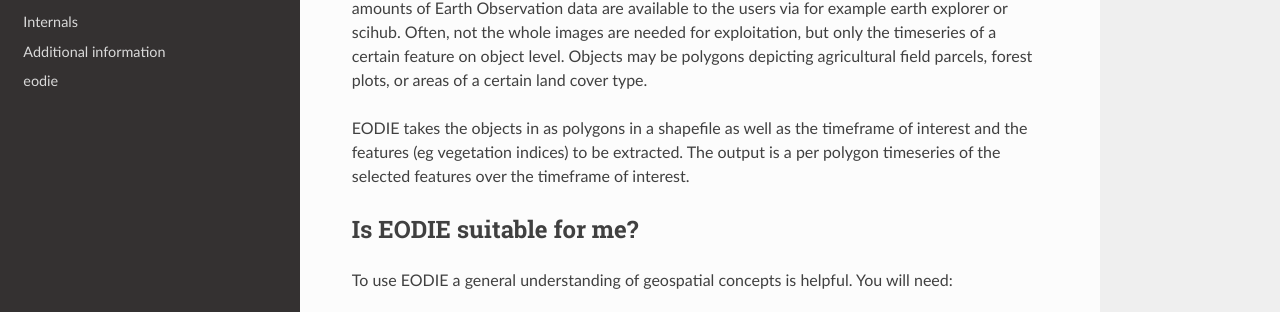
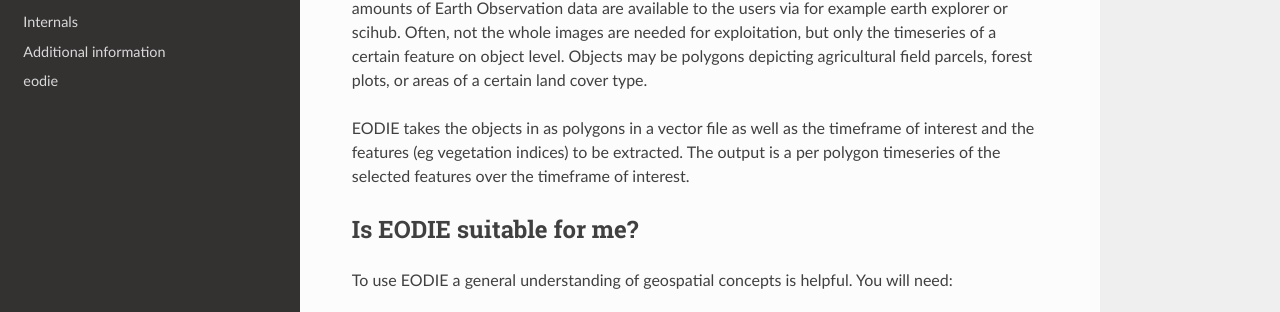
Before and after one commit to samumantha/EODIE, a Sphinx documentation site: the page built from docs/index.rst, in a window 1280 px wide and 900 px high. Shown: the part 339-651 px from the top of the window. Built offline with Sphinx 7.4.7 and the Read the Docs theme 2.0.0, drawn with Linux system fonts in a browser that asks for light colours.

Commit message:
Changed shapefile to vector file

```diff
--- a/docs/index.rst
+++ b/docs/index.rst
@@ -17,7 +17,7 @@ Earth Observation data are available to the users via for example earth explorer
 are needed for exploitation, but only the timeseries of a certain feature on object level. Objects may be polygons depicting
 agricultural field parcels, forest plots, or areas of a certain land cover type.
 
-EODIE takes the objects in as polygons in a shapefile as well as the timeframe of interest and the features (eg vegetation indices)
+EODIE takes the objects in as polygons in a vector file as well as the timeframe of interest and the features (eg vegetation indices)
 to be extracted. The output is a per polygon timeseries of the selected features over the timeframe of interest.
 
 Is EODIE suitable for me?
```
